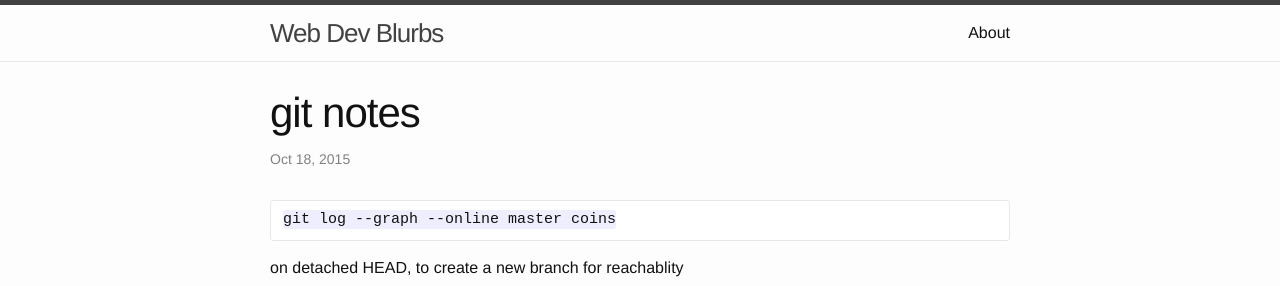
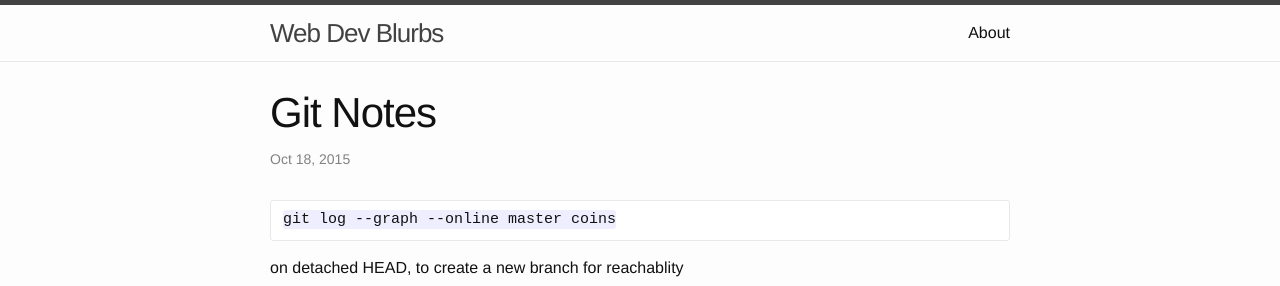
Before and after one commit to reyesh/jb, a Jekyll site: the page built from _posts/2015-09-28-test-new-post.markdown, in a window 1280 px wide. Shown: the top 286 px of the page. Built offline with Jekyll 4.4.1, drawn with Linux system fonts in a browser that asks for light colours; comment, search, counter and statistics services are not loaded.

```diff
--- a/_posts/2015-09-28-test-new-post.markdown
+++ b/_posts/2015-09-28-test-new-post.markdown
@@ -1,6 +1,6 @@
 ---
 layout: post
-title:  "git notes"
+title:  "Git Notes"
 date:   2015-10-18 17:56:47
 categories: git notes udacity school
 comments: true
```
